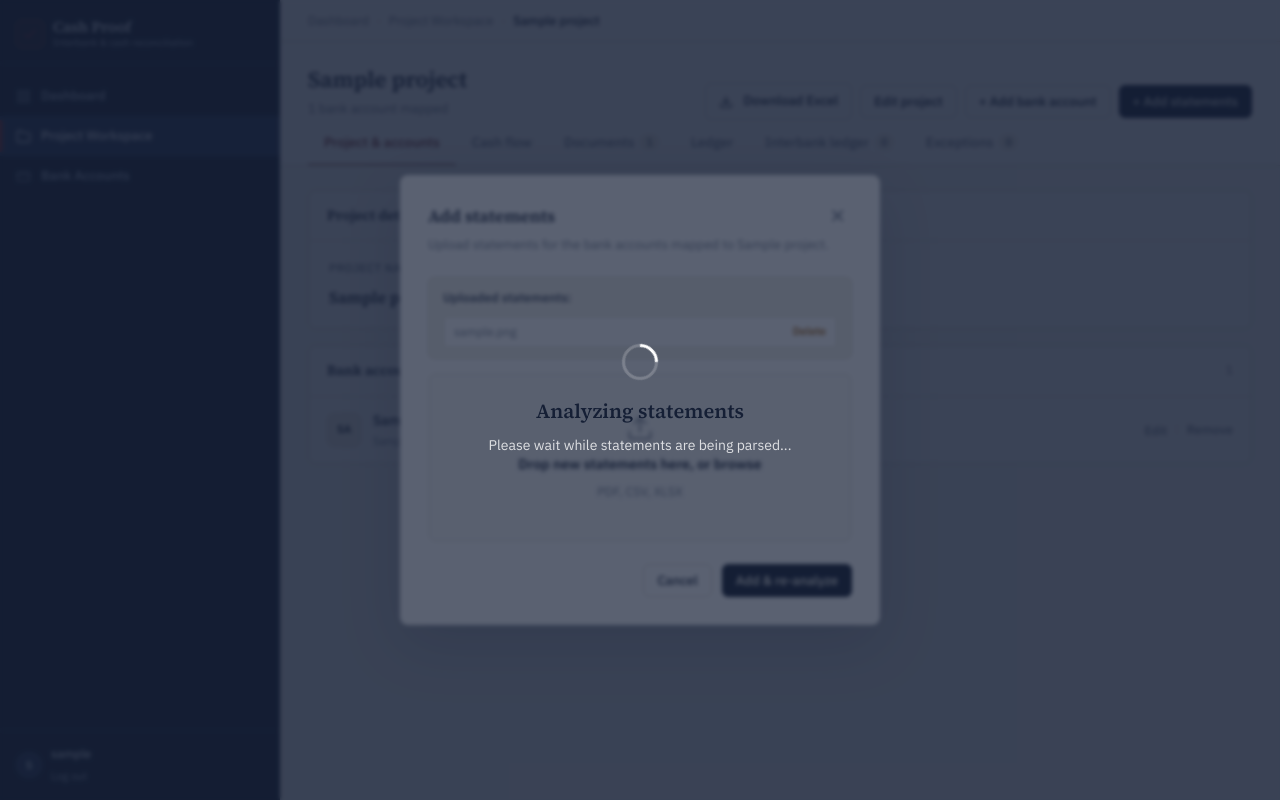
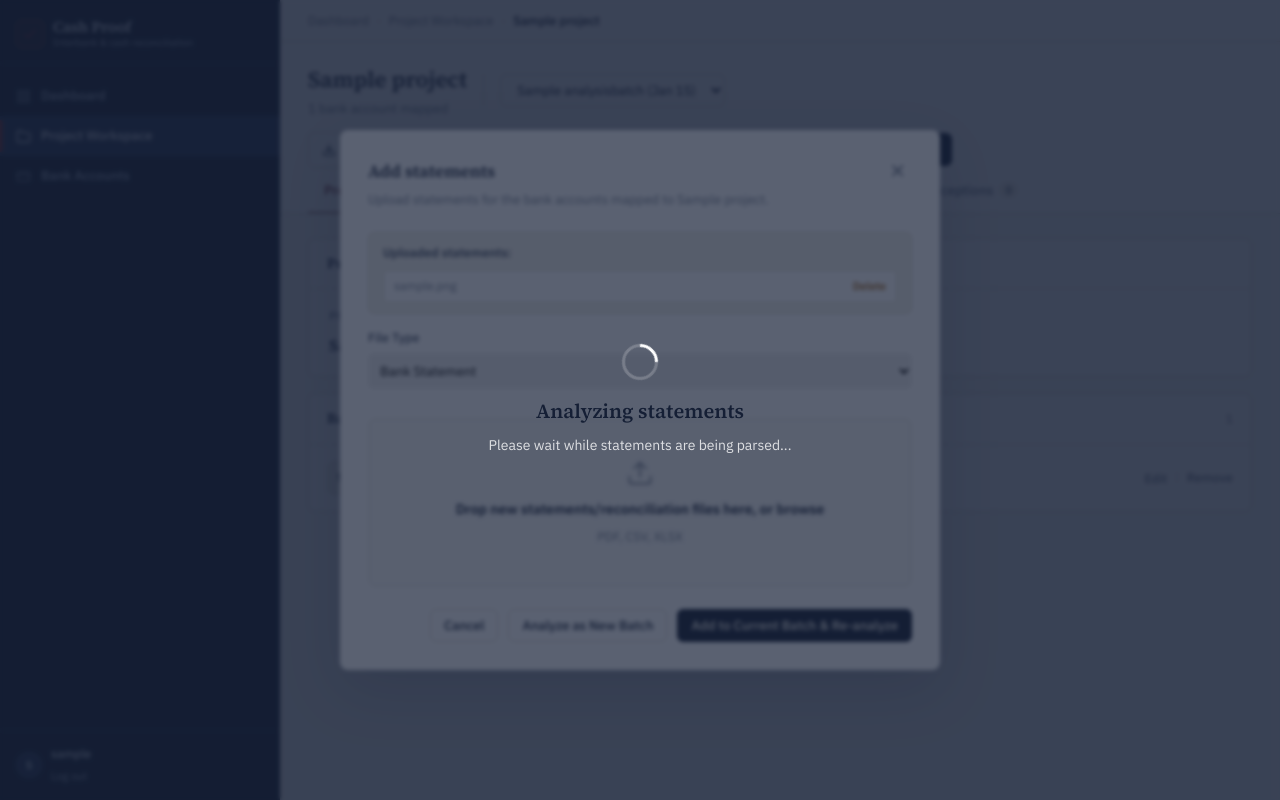
Before and after one commit to Hemish123/cashproof, a Django app: page /analyzer/projects/1/ in a window 1280 px wide, after a click on "+ Add Statements/Reconciliations". Run offline with Django 4.2, Linux system fonts and the light colour scheme; a user stored in the database is signed in; tables that the repository leaves empty hold one stand-in row (values such as "Sample post").

Commit message:
add seprate interbank logic for reconcilation

```diff
--- a/analyzer/forms.py
+++ b/analyzer/forms.py
@@ -29,7 +29,13 @@
 
     class Meta:
         model = StatementUpload
-        fields = ['project', 'file']
+        fields = ['project', 'source_type', 'file']
+        widgets = {
+            'source_type': forms.Select(attrs={
+                'class': 'form-select',
+                'style': 'width: 100%; padding: 0.5rem; margin-bottom: 1rem; border: 1px solid var(--border-card); border-radius: 6px;'
+            })
+        }
 
     def __init__(self, *args, **kwargs):
         user = kwargs.pop('user', None)
--- a/analyzer/templates/analyzer/project_detail.html
+++ b/analyzer/templates/analyzer/project_detail.html
@@ -111,17 +111,28 @@
     <span class="bc-cur">{{ project.name }}</span>
   </div>
   <div class="page-header">
-    <div>
-      <h1>{{ project.name }}</h1>
-      <div class="page-header-meta">{{ manual_accounts.count }} bank account{{ manual_accounts.count|pluralize }} mapped</div>
+    <div style="display: flex; align-items: center; gap: 16px;">
+      <div>
+        <h1>{{ project.name }}</h1>
+        <div class="page-header-meta">{{ manual_accounts.count }} bank account{{ manual_accounts.count|pluralize }} mapped</div>
+      </div>
+      {% if batches %}
+      <div style="padding-left: 16px; border-left: 1px solid var(--line);">
+        <select onchange="window.location.href='?batch_id=' + this.value" style="padding: 6px 12px; border: 1px solid var(--line); border-radius: 6px; background: var(--panel); color: var(--ink); font-size: 13px; outline: none; cursor: pointer;">
+          {% for b in batches %}
+            <option value="{{ b.id }}" {% if active_batch and active_batch.id == b.id %}selected{% endif %}>{{ b.name }} ({{ b.created_at|date:"M d" }})</option>
+          {% endfor %}
+        </select>
+      </div>
+      {% endif %}
     </div>
     <div class="page-header-actions">
-      <a href="{% url 'download_report' project.id %}" class="btn" id="download-excel-btn">
+      <a href="{% url 'download_report' project.id %}{% if active_batch %}?batch_id={{ active_batch.id }}{% endif %}" class="btn" id="download-excel-btn">
         <svg width="14" height="14" viewBox="0 0 24 24" fill="none" stroke="currentColor" stroke-width="2" stroke-linecap="round" stroke-linejoin="round" style="margin-right:4px;"><path d="M21 15v4a2 2 0 0 1-2 2H5a2 2 0 0 1-2-2v-4"></path><polyline points="7 10 12 15 17 10"></polyline><line x1="12" y1="15" x2="12" y2="3"></line></svg> Download Excel
       </a>
       <button type="button" class="btn" id="edit-proj-btn" onclick="openM('editProjModal')">Edit project</button>
       <button type="button" class="btn" id="add-acct-btn" onclick="openM('addAcctModal')">+ Add bank account</button>
-      <button type="button" class="btn primary" id="add-stmt-btn" onclick="openM('addStmtModal')">+ Add statements</button>
+      <button type="button" class="btn primary" id="add-stmt-btn" onclick="openM('addStmtModal')">+ Add Statements/Reconciliations</button>
     </div>
   </div>
   <div class="tabs-bar">
@@ -260,7 +271,7 @@
 
 <!-- MODAL: Add statements -->
 <div class="modal-overlay" id="addStmtModal">
-  <div class="modal-box">
+  <div class="modal-box" style="max-width: 600px;">
     <div class="modal-head"><h2>Add statements</h2><button type="button" class="modal-close" onclick="closeM('addStmtModal')">&#x2715;</button></div>
     <p class="modal-hint">Upload statements for the bank accounts mapped to {{ project.name }}.</p>
     {% if uploads %}
@@ -278,16 +289,26 @@
     {% endif %}
     <form method="POST" enctype="multipart/form-data" id="upload-form" onsubmit="triggerLoader('Analyzing statements','Extracting transactions, standardizing data...')">
       {% csrf_token %}<div style="display:none">{{ upload_form.project }}</div>
+      <div class="field">
+        <label>File Type</label>
+        {{ upload_form.source_type }}
+      </div>
       <div class="dropzone" id="dropzone">
         <svg width="28" height="28" viewBox="0 0 24 24" fill="none" stroke="#767F8E" stroke-width="1.5" stroke-linecap="round" stroke-linejoin="round" style="margin:0 auto 12px"><path d="M21 15v4a2 2 0 0 1-2 2H5a2 2 0 0 1-2-2v-4"/><polyline points="17 8 12 3 7 8"/><line x1="12" y1="3" x2="12" y2="15"/></svg>
-        <div class="dropzone-title">Drop new statements here, or browse</div>
+        <div class="dropzone-title">Drop new statements/reconciliation files here, or browse</div>
         <div class="dropzone-hint">PDF, CSV, XLSX</div>
         {{ upload_form.file }}
       </div>
       <div id="file-label" style="margin-top:10px;font-size:12px;color:var(--verified);display:none;max-height:150px;overflow-y:auto;"></div>
-      <div class="modal-actions">
+      {% if active_batch %}
+      <input type="hidden" name="batch_id" value="{{ active_batch.id }}">
+      {% endif %}
+      <div class="modal-actions" style="flex-wrap: wrap;">
         <button type="button" class="btn" onclick="closeM('addStmtModal')">Cancel</button>
-        <button type="submit" name="upload_statements" class="btn primary" id="add-reanalyze-btn">Add &amp; re-analyze</button>
+        {% if batches %}
+        <button type="submit" name="upload_action" value="new_batch" class="btn" id="add-new-batch-btn">Analyze as New Batch</button>
+        {% endif %}
+        <button type="submit" name="upload_action" value="current_batch" class="btn primary" id="add-reanalyze-btn">Add to Current Batch &amp; Re-analyze</button>
       </div>
     </form>
   </div>
--- a/analyzer/views.py
+++ b/analyzer/views.py
@@ -18,7 +18,7 @@
 from .reports import generate_excel_report
 import concurrent.futures
 
-def process_batch_in_background(upload_ids, project_id=None):
+def process_batch_in_background(upload_ids, project_id=None, batch_id=None):
     try:
 
 
@@ -49,9 +49,11 @@
 
         # Recalculate interbank pairs after all are processed
         if not project_id and upload_ids:
-            project_id = StatementUpload.objects.get(id=upload_ids[0]).project_id
+            first_upload = StatementUpload.objects.get(id=upload_ids[0])
+            project_id = first_upload.project_id
+            batch_id = first_upload.batch_id
 
-        detect_interbank_transactions(project_id=project_id)
+        detect_interbank_transactions(project_id=project_id, batch_id=batch_id)
     finally:
         connections.close_all()
 
@@ -160,25 +162,41 @@
                 return redirect('project_detail', project_id=project.id)
             else:
                 messages.error(request, "Error adding bank account.")
-        elif 'upload_statements' in request.POST:
+        elif 'upload_action' in request.POST or 'upload_statements' in request.POST:
+            from .models import AnalysisBatch
             upload_form = StatementUploadForm(request.POST, request.FILES)
             if upload_form.is_valid():
                 files = request.FILES.getlist('file')
+                source_type = upload_form.cleaned_data.get('source_type', 'STATEMENT')
+                upload_action = request.POST.get('upload_action', 'current_batch')
+
+                if upload_action == 'new_batch':
+                    batch_count = AnalysisBatch.objects.filter(project=project).count()
+                    batch = AnalysisBatch.objects.create(project=project, name=f"Batch {batch_count + 1}")
+                else:
+                    batch_id = request.POST.get('batch_id') or request.GET.get('batch_id')
+                    if batch_id:
+                        batch = get_object_or_404(AnalysisBatch, id=batch_id, project=project)
+                    else:
+                        batch = AnalysisBatch.objects.filter(project=project).order_by('-created_at').first()
+                        if not batch:
+                            batch = AnalysisBatch.objects.create(project=project, name="Batch 1")
+
                 if files:
                     upload_ids = []
                     for f in files:
-                        upload = StatementUpload.objects.create(file=f, project=project, user=request.user, status='PENDING')
+                        upload = StatementUpload.objects.create(file=f, project=project, batch=batch, user=request.user, status='PENDING', source_type=source_type)
                         upload_ids.append(upload.id)
 
                     if upload_ids:
                         threading.Thread(
                             target=process_batch_in_background,
-                            args=(upload_ids, project.id)
+                            args=(upload_ids, project.id, batch.id)
                         ).start()
-                        messages.success(request, f"Started processing {len(upload_ids)} statement(s) for this project.")
+                        messages.success(request, f"Started processing {len(upload_ids)} statement(s) for {batch.name}.")
                 from django.urls import reverse
                 url = reverse('project_detail', kwargs={'project_id': project.id})
-                return redirect(f"{url}#documents")
+                return redirect(f"{url}?batch_id={batch.id}#documents")
             else:
                 messages.error(request, f"Form is invalid: {upload_form.errors}")
 
@@ -186,10 +204,26 @@
     upload_form = StatementUploadForm(initial={'project': project})
     upload_form.fields['project'].widget = upload_form.fields['project'].hidden_widget()
 
-    uploads = StatementUpload.objects.filter(project=project).order_by('-uploaded_at')
+    from .models import AnalysisBatch
+    batches = AnalysisBatch.objects.filter(project=project).order_by('-created_at')
+
+    batch_id = request.GET.get('batch_id')
+    if batch_id:
+        active_batch = get_object_or_404(AnalysisBatch, id=batch_id, project=project)
+    else:
+        active_batch = batches.first()
+
     manual_accounts = BankAccount.objects.filter(project=project, is_manual=True).order_by('bank_name')
-    raw_accounts = BankAccount.objects.filter(project=project, upload__isnull=False).order_by('bank_name')
-    all_transactions = Transaction.objects.filter(account__project=project).order_by('-date', '-id')
+    if active_batch:
+        uploads = StatementUpload.objects.filter(batch=active_batch).order_by('-uploaded_at')
+        raw_accounts = BankAccount.objects.filter(batch=active_batch, upload__isnull=False).order_by('bank_name')
+        all_transactions = Transaction.objects.filter(account__batch=active_batch).order_by('-date', '-id')
+    else:
+        uploads = StatementUpload.objects.none()
+        raw_accounts = BankAccount.objects.none()
+        raw_accounts = BankAccount.objects.none()
+        all_transactions = Transaction.objects.none()
+
     interbank_transactions = all_transactions.filter(is_interbank=True)
     regular_transactions = all_transactions.filter(is_interbank=False)
 
@@ -279,6 +313,8 @@
         'interbank_count': interbank_count,
         'exceptions_count': exceptions_count,
         'uploads_count': uploads.count(),
+        'batches': batches,
+        'active_batch': active_batch,
     }
     return render(request, 'analyzer/project_detail.html', context)
 
@@ -355,17 +391,27 @@
 @login_required(login_url='login')
 def download_report_view(request, project_id):
     project = get_object_or_404(Project, id=project_id, user=request.user)
-    accounts = BankAccount.objects.filter(project=project, upload__isnull=False).order_by('bank_name')
 
-    if not accounts.exists():
-        messages.warning(request, "No processed bank statements available to generate report.")
-        return redirect('project_detail', project_id=project_id)
+    batch_id = request.GET.get('batch_id')
+
+    manual_accounts = BankAccount.objects.filter(project=project, is_manual=True).order_by('bank_name')
+
+    if batch_id:
+        accounts = BankAccount.objects.filter(project=project, batch_id=batch_id, upload__isnull=False).order_by('bank_name')
+    else:
+        accounts = BankAccount.objects.filter(project=project, upload__isnull=False).order_by('bank_name')
+
+    if not accounts.exists() and not manual_accounts.exists():
+        messages.warning(request, "No bank statements or manual accounts available to generate report.")
+        from django.urls import reverse
+        url = reverse('project_detail', kwargs={'project_id': project_id})
+        return redirect(f"{url}?batch_id={batch_id}" if batch_id else url)
 
     with tempfile.NamedTemporaryFile(delete=False, suffix='.xlsx') as tmp:
         tmp_path = tmp.name
 
     try:
-        generate_excel_report(accounts, tmp_path)
+        generate_excel_report(accounts, tmp_path, manual_accounts=manual_accounts)
         with open(tmp_path, 'rb') as f:
             file_data = f.read()
 
```
Also changed, not shown: analyzer/models.py (+15 -0 lines), analyzer/parsers/manager.py (+4 -3 lines), analyzer/reports.py (+27 -12 lines), analyzer/services.py (+32 -16 lines), analyzer/migrations/0002_statementupload_source_type.py (added), analyzer/migrations/0003_analysisbatch_bankaccount_batch_and_more.py (added).
